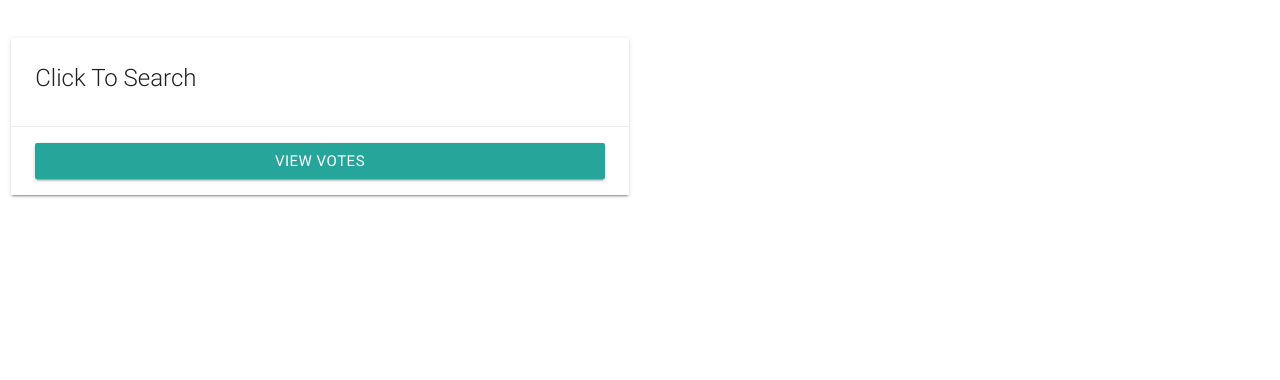
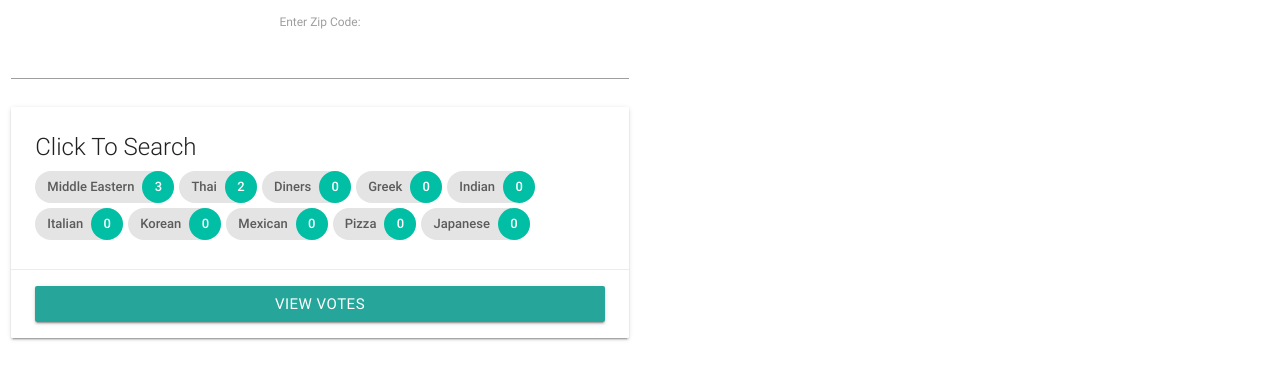
Before and after one commit to mastindersingh/group-lunch, a plain HTML site: page index.html in a window 1280 px wide. Both pictures are taken after a click on the link "VIEW RESULTS". Shown: the part 122-502 px from the top of the page. Drawn offline with nearby package versions, Linux system fonts and the light colour scheme.

Commit message:
Added yelp links

```diff
--- a/css/style.css
+++ b/css/style.css
@@ -16,3 +16,7 @@ span.vote-count {
 .card-content {
 	/*height: 250px;*/
 }
+
+.row {
+	margin-bottom: 0px;
+}
--- a/index.html
+++ b/index.html
@@ -28,6 +28,13 @@
       <div class="row">
         <div class="col s12 m6 center-align">
           <h4>Pick Your Favorites</h4>
+        </div>
+      </div>
+
+      <div class="row">
+        <div class="col s12 m6 center-align">
+          <label for="zip">Enter Zip Code:</label>
+          <input type="text" name="zip" id="zip-input">
         </div>
       </div>
 
@@ -149,7 +156,7 @@
 
         $('.view-results').click(function() {
           flipContainer.classList.toggle('hover');
-          // displayChipsResults();
+          displayChipsResults();
         })
 
         // flipCardButton.addEventListener("click", function(){
--- a/js/app.js
+++ b/js/app.js
@@ -76,8 +76,9 @@ function displayChipsResults() {
 	for (i = 0; i < chipData.length; i++) {
 		var cuisine = chipData[i].cuisine;
 		var voteCount = chipData[i].voteCount;
+		var userZip = document.getElementById('zip-input').value;
 
-		var chipTemplate = `<div class="chip"><span class="vote-count">${voteCount}</span><span class="cuisine-name">${cuisine}</span></div>`;
+		var chipTemplate = `<a href="https://www.yelp.com/search?find_desc=${encodeURI(cuisine)}&find_loc=${userZip}&start=0&sortby=rating"><div class="chip"><span class="vote-count">${voteCount}</span><span class="cuisine-name">${cuisine}</span></div></a>`;
 
 		chipResultsContainer.innerHTML += chipTemplate;
 	}
```
